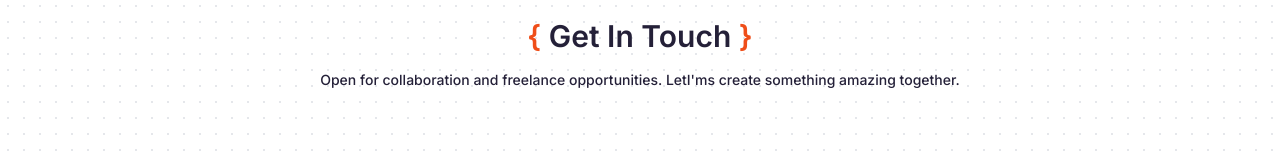
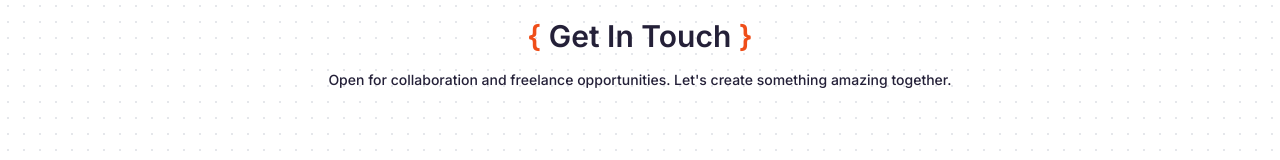
Before and after one commit to Avijit07x/Portfolio, a Next.js app: page / in a window 1280 px wide. Shown: the part 1778-1938 px from the top of the page. Built offline with nearby package versions, Linux system fonts and the light colour scheme; no server answers.

Commit message:
Update ContactMe.js

```diff
--- a/src/components/ContactMe.js
+++ b/src/components/ContactMe.js
@@ -12,7 +12,7 @@ const ContactMe = () => {
 				<span className="text-primary">{" }"}</span>
 			</h1>
 			<p className="mt-4 text-center text-sm font-medium">
-				Open for collaboration and freelance opportunities. LetI&#39;ms create
+				Open for collaboration and freelance opportunities. Let&#39;s create
 				something amazing together.
 			</p>
 			<div className="mt-3 flex flex-col justify-center lg:mt-10 lg:flex-row">
```
